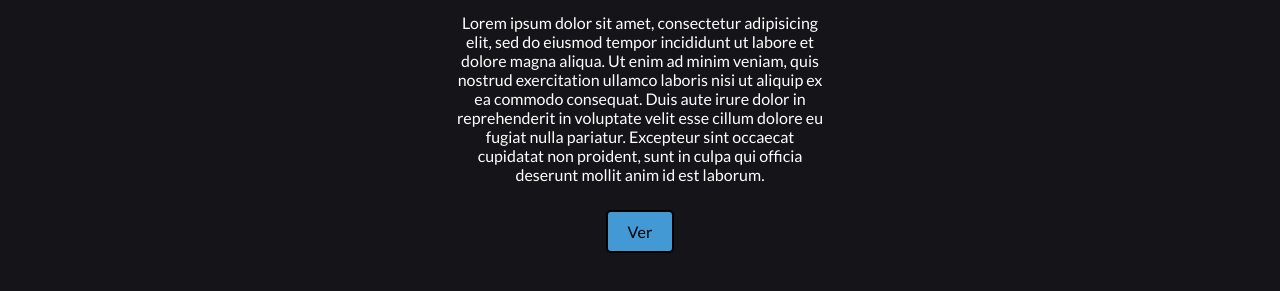
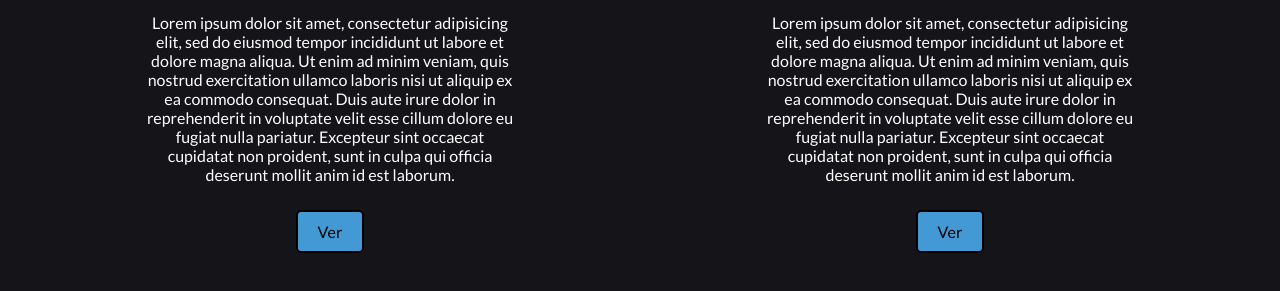
Before and after one commit to ness265/Repositorio-de-Prueba, a plain HTML site: page index.html in a window 1280 px wide. Shown: the part 1370-1661 px from the top of the page. Drawn offline with Linux system fonts and the light colour scheme.

Commit message:
Agregamos article de instagram

```diff
--- a/index.html
+++ b/index.html
@@ -86,6 +86,18 @@
 				<a href="#" class="btn">Ver</a>
 			</article>
 
+			<article class="block">
+				<i class="icon-social fa fa-instagram"></i>
+				<h3>Instagram</h3>
+				<p>Lorem ipsum dolor sit amet, consectetur adipisicing elit, sed do eiusmod
+				tempor incididunt ut labore et dolore magna aliqua. Ut enim ad minim veniam,
+				quis nostrud exercitation ullamco laboris nisi ut aliquip ex ea commodo
+				consequat. Duis aute irure dolor in reprehenderit in voluptate velit esse
+				cillum dolore eu fugiat nulla pariatur. Excepteur sint occaecat cupidatat non
+				proident, sunt in culpa qui officia deserunt mollit anim id est laborum.</p>
+				<a href="#" class="btn">Ver</a>
+			</article>
+
 		</div>
 
 	</section>
```
